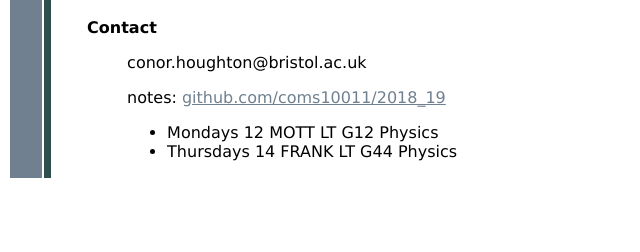
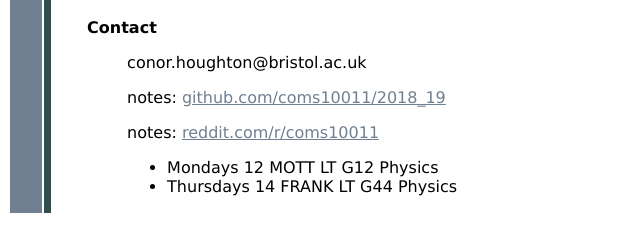
Before and after one commit to coms10011/coms10011.github.io, a plain HTML site: page index.html in a window 1280 px wide. Shown: the part 52-304 px from the top of the page, without its empty margins (0-640 px from the left). Drawn offline with Linux system fonts and the light colour scheme.

Commit message:
added reddit link

```diff
--- a/index.html
+++ b/index.html
@@ -31,6 +31,9 @@ conor.houghton@bristol.ac.uk<p>
 notes: <a href="http://github.com/coms10011/2018_19/">github.com/coms10011/2018_19</a>
 </blockquote>
 <blockquote>
+notes: <a href="http://reddit.com/r/coms10011">reddit.com/r/coms10011</a>
+</blockquote>
+<blockquote>
 <ul>
 <li> Mondays 12 MOTT LT G12 Physics</li>
 <li> Thursdays 14 FRANK LT G44 Physics</li>
```
